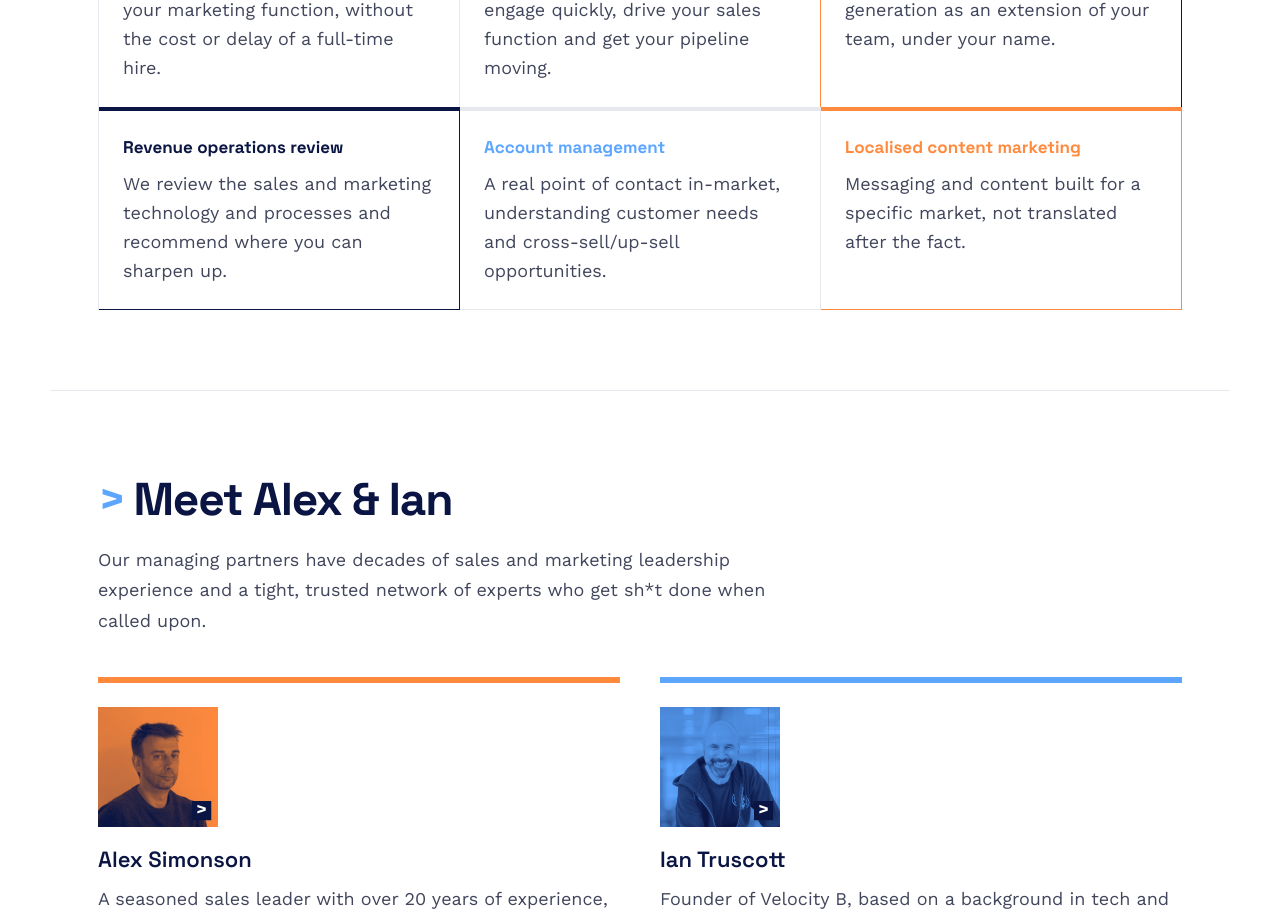
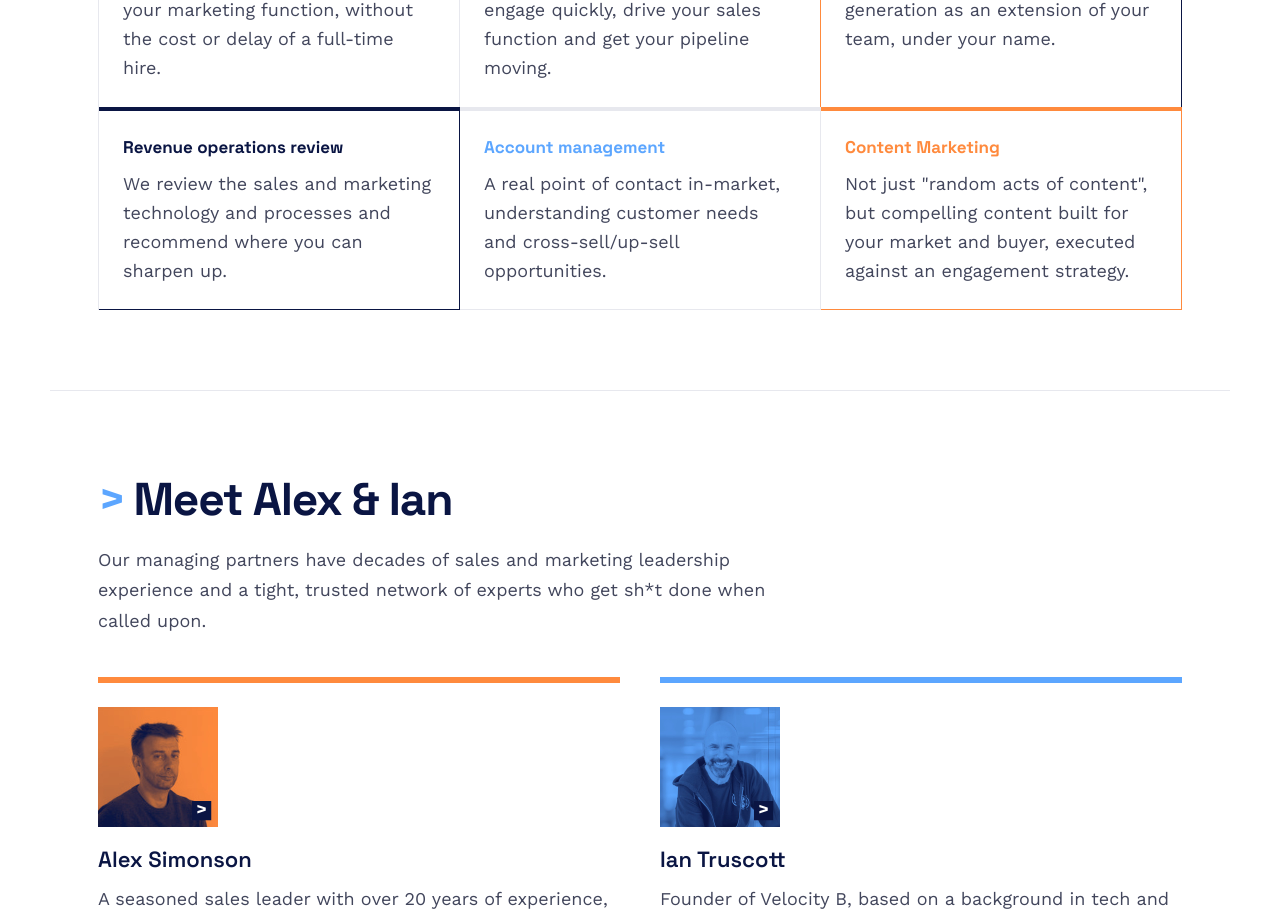
Before and after one commit to vb-iant/velocity-b, a Next.js app: page /how-we-work in a window 1280 px wide. Shown: the part 1740-2659 px from the top of the page. Built offline with nearby package versions, Linux system fonts and the light colour scheme.

Commit message:
How We Work: rename Localised content marketing to Content Marketing with new copy

```diff
--- a/app/how-we-work/page.tsx
+++ b/app/how-we-work/page.tsx
@@ -39,8 +39,8 @@ const IMPLEMENT_SERVICES = [
     color: "border-blue text-blue",
   },
   {
-    title: "Localised content marketing",
-    body: "Messaging and content built for a specific market, not translated after the fact.",
+    title: "Content Marketing",
+    body: 'Not just "random acts of content", but compelling content built for your market and buyer, executed against an engagement strategy.',
     color: "border-orange text-orange",
   },
 ];
```
